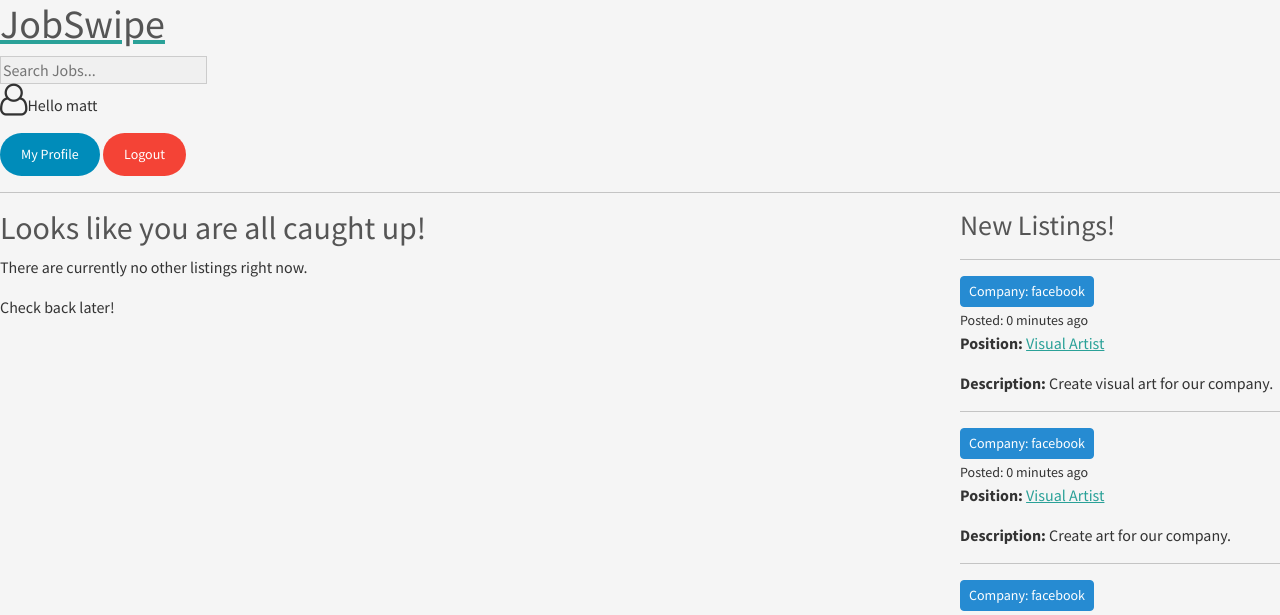
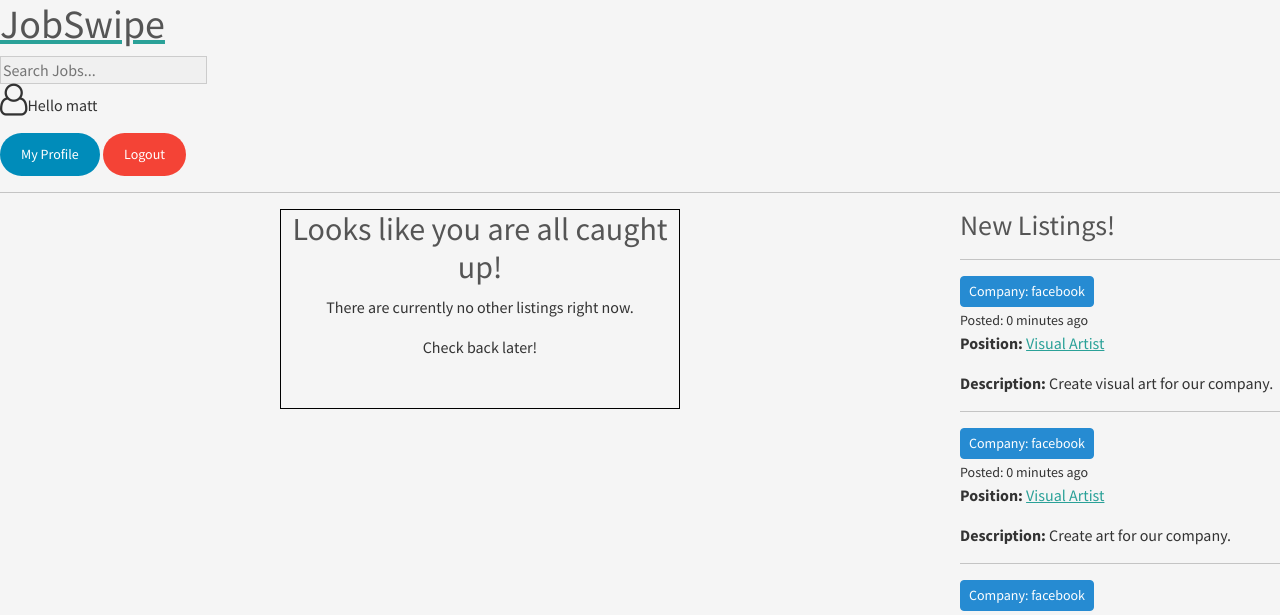
Before and after one commit to Ben-Cariello/ITSC3155Group, a Django app: page / in a window 1280 px wide. Shown: the top 615 px of the page. Run offline with Django 5.2, Linux system fonts and the light colour scheme; a user stored in the database is signed in; data comes from the database, SQL or seed files in the repository; parts of the project's set-up code (start-up, migrations or seed data) failed here and were passed over.

Commit message:
Update to jobFeed.css

```diff
--- a/DjangoTutorial-main/studybud/static/css/jobFeed.css
+++ b/DjangoTutorial-main/studybud/static/css/jobFeed.css
@@ -3,7 +3,6 @@
     height: 150px;
     font-size: 75px;
 }
-
 #leftButton {
     margin-right: 250px;
     color: red;
@@ -12,7 +11,6 @@
     background-color: red;
     color: black;
 }
-
 #rightButton {
     margin-left: 250px;
     color: green;
@@ -21,26 +19,29 @@
     background-color: green;
     color: black;
 }
-
 .job-container {
   display: flex;
   justify-content: center;
   align-items: center;
   position: relative;
 }
-
 .job-item {
   display: none;
 }
-
 .job-item.active {
   display: block;
 }
-
 #emptyContainer{
   display: none;
 }
-
 .job-container > div {
 width:20% 60% 20%;
 }
+#emptyContainer{
+  display: block;
+  text-align: center;
+  border: 1px solid black;
+  height: 200px;
+  width: 400px;
+  margin: auto;
+}
```
